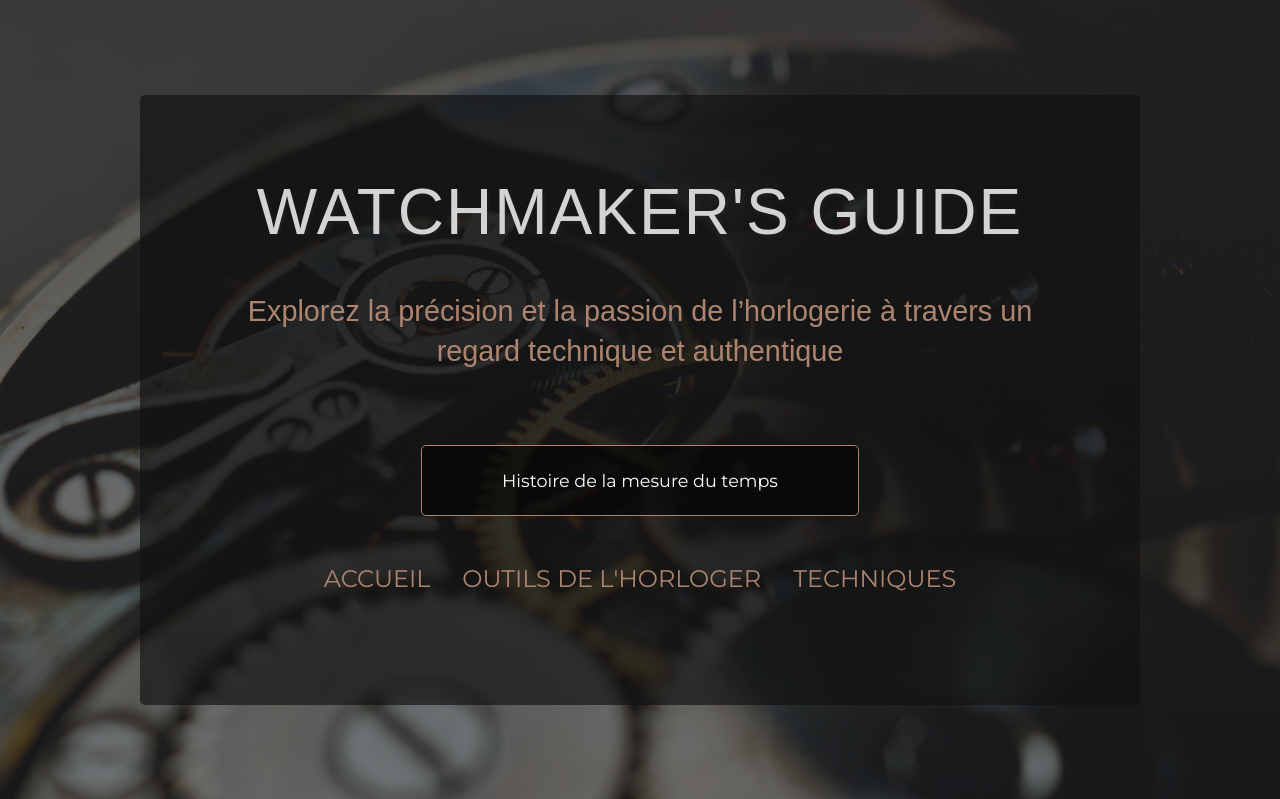
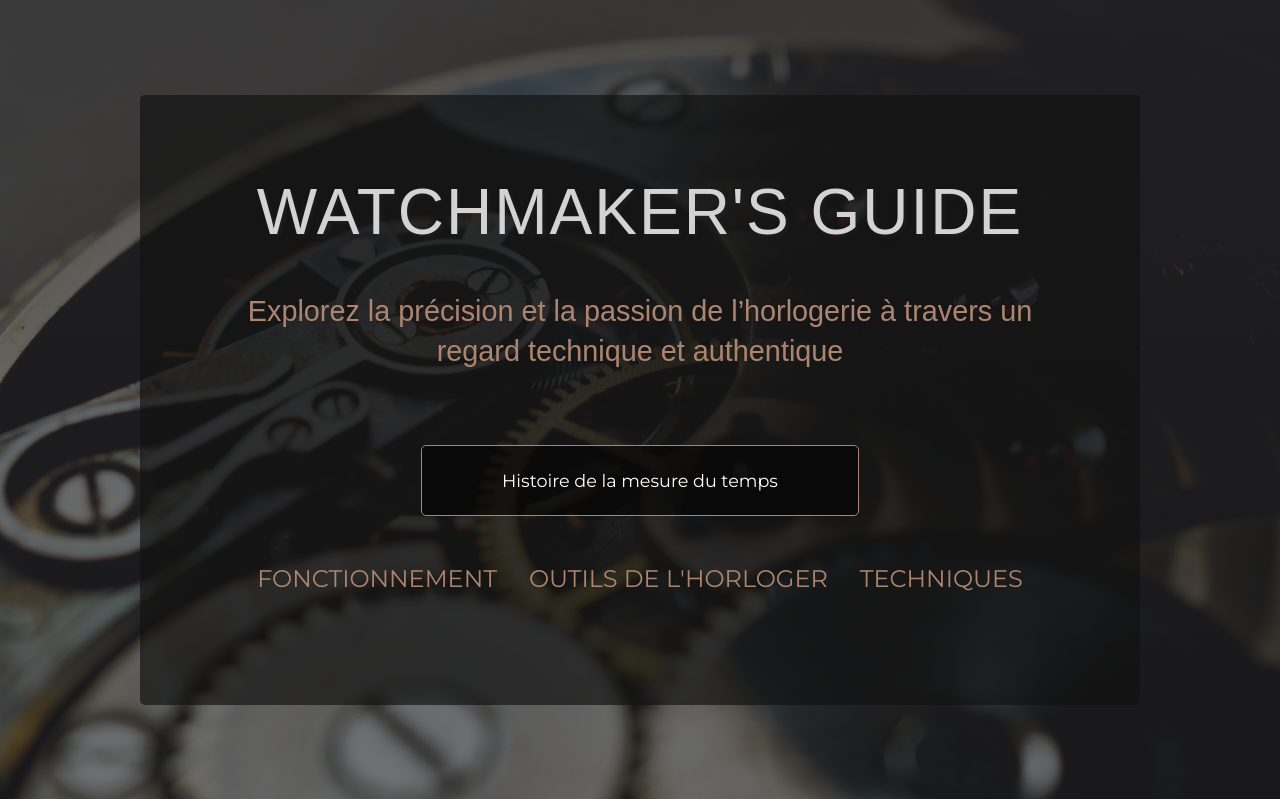
Before and after one commit to YoanMln/WatchMakers-Guide, a PHP site: page /index.php in a window 1280 px wide. Shown: the top 799 px of the page. Run offline with PHP 8.4, Linux system fonts and the light colour scheme; some web fonts are replaced.

Commit message:
Ajout page fonctionnement

```diff
--- a/includes/header.php
+++ b/includes/header.php
@@ -39,6 +39,9 @@ function isHomePage()
                 <a href="index.php?pages=home">Accueil</a>
             </li>
             <li>
+                <a href="index.php?pages=Fonctionnement">Fonctionnement</a>
+            </li>
+            <li>
                 <a href="index.php?pages=Outils-de-lhorloger">Outils de l'horloger</a>
             </li>
             <li>
--- a/includes/pages/home.php
+++ b/includes/pages/home.php
@@ -12,7 +12,7 @@
         <div class="nav-home">
             <ul class="nav-home-list">
                 <li>
-                    <a href="index.php?pages=home">Accueil</a>
+                    <a href="index.php?pages=Fonctionnement">Fonctionnement</a>
                 </li>
                 <li>
                     <a href="index.php?pages=Outils-de-lhorloger">Outils de l'horloger</a>
--- a/index.php
+++ b/index.php
@@ -9,6 +9,9 @@ include 'includes/header.php';
 switch ($pages) {
     case 'MesureDuTemps':
         include 'includes/pages/MesureDuTemps.php';
+        break;
+    case 'Fonctionnement';
+        include 'includes/pages/Fonctionnement.php';
         break;
     case 'home':
         include 'includes/pages/home.php';
```
Also changed, not shown: includes/pages/Fonctionnement.php (added).
